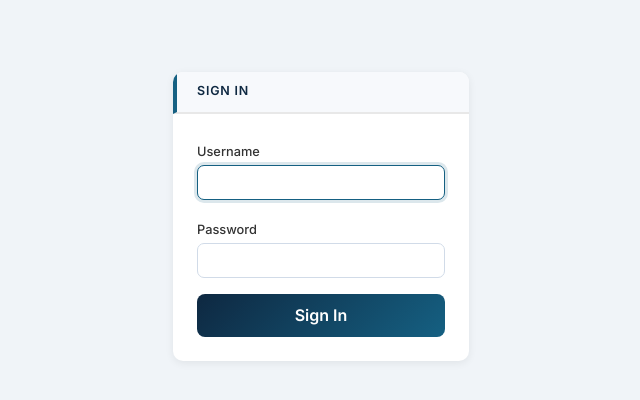
After one commit to maxwellkeeping/RecoveryNote, a Flask app: page /login in a window 1280 px wide. The commit adds this page. Shown: the top 400 px of the page, without its empty margins (319-959 px from the left). Run offline with Flask 2, Linux system fonts and the light colour scheme; some libraries are stand-ins or nearby versions.

Commit message:
Add username/password auth: Flask-Login, admin/user roles, login page

```diff
--- a/app.py
+++ b/app.py
@@ -3,11 +3,14 @@ import json
 import os
 import re
 import sys
+import hashlib
 from contextlib import contextmanager
 from datetime import date
+from functools import wraps
 
 import psycopg2
 import psycopg2.extras
+from flask_login import LoginManager, UserMixin, login_user, logout_user, login_required, current_user
 
 APP_DIR = os.path.dirname(__file__)
 sys.path.insert(0, os.path.join(APP_DIR, 'tools'))
@@ -28,6 +31,53 @@ app = Flask(__name__)
 app.secret_key = os.environ.get('SECRET_KEY', 'dev-secret-change-in-production')
 # expose sanitize helper to templates
 app.jinja_env.globals['sanitize_name'] = lambda s: re.sub(r"[^0-9A-Za-z]+", '_', s).strip('_')
+
+# ── Flask-Login setup ────────────────────────────────────────────────────────
+login_manager = LoginManager()
+login_manager.init_app(app)
+login_manager.login_view = 'login'
+login_manager.login_message_category = 'warning'
+
+
+class User(UserMixin):
+    def __init__(self, id, username, role):
+        self.id = id
+        self.username = username
+        self.role = role
+
+    @property
+    def is_admin(self):
+        return self.role == 'admin'
+
+
+@login_manager.user_loader
+def load_user(user_id):
+    try:
+        with db_cursor() as cur:
+            cur.execute("SELECT id, username, role FROM users WHERE id = %s", (int(user_id),))
+            row = cur.fetchone()
+        if row:
+            return User(row[0], row[1], row[2])
+    except Exception:
+        pass
+    return None
+
+
+def admin_required(f):
+    """Decorator: requires login + admin role."""
+    @wraps(f)
+    @login_required
+    def decorated(*args, **kwargs):
+        if not current_user.is_admin:
+            flash('Admin access required.', 'danger')
+            return redirect(url_for('track'))
+        return f(*args, **kwargs)
+    return decorated
+
+
+def hash_password(password):
+    """Simple SHA-256 hash. Adequate for PoC; upgrade to bcrypt for production."""
+    return hashlib.sha256(password.encode('utf-8')).hexdigest()
 
 
 @contextmanager
@@ -50,7 +100,7 @@ def db_cursor():
 
 
 def init_db():
-    """Create the submissions table if it does not yet exist."""
+    """Create the submissions and users tables if they do not yet exist."""
     with db_cursor() as cur:
         cur.execute("""
             CREATE TABLE IF NOT EXISTS submissions (
@@ -59,6 +109,22 @@ def init_db():
                 created_at  DATE   NOT NULL DEFAULT CURRENT_DATE
             )
         """)
+        cur.execute("""
+            CREATE TABLE IF NOT EXISTS users (
+                id          SERIAL PRIMARY KEY,
+                username    VARCHAR(100) UNIQUE NOT NULL,
+                password    VARCHAR(256) NOT NULL,
+                role        VARCHAR(20)  NOT NULL DEFAULT 'user'
+            )
+        """)
+        # Seed default accounts if users table is empty
+        cur.execute("SELECT COUNT(*) FROM users")
+        if cur.fetchone()[0] == 0:
+            cur.execute(
+                "INSERT INTO users (username, password, role) VALUES (%s, %s, %s), (%s, %s, %s)",
+                ('admin', hash_password('admin123'), 'admin',
+                 'user', hash_password('user123'), 'user')
+            )
 
 
 _db_initialized = False
@@ -159,6 +225,7 @@ def load_field_groups():
 
 
 @app.route('/map-lookups', methods=['GET', 'POST'])
+@admin_required
 def map_lookups():
     groups = load_field_groups()
     labels = []
@@ -197,13 +264,52 @@ def map_lookups():
     return render_template('map_lookups.html', labels=labels, lookups=list(lookups.keys()), mapping=mapping)
 
 
+# ── Authentication routes ────────────────────────────────────────────────────
+
+@app.route('/login', methods=['GET', 'POST'])
+def login():
+    if current_user.is_authenticated:
+        return redirect(url_for('track'))
+    if request.method == 'POST':
+        username = request.form.get('username', '').strip()
+        password = request.form.get('password', '')
+        try:
+            with db_cursor() as cur:
+                cur.execute(
+                    "SELECT id, username, password, role FROM users WHERE username = %s",
+                    (username,)
+                )
+                row = cur.fetchone()
+        except Exception:
+            row = None
+        if row and row[2] == hash_password(password):
+            user = User(row[0], row[1], row[3])
+            login_user(user)
+            next_page = request.args.get('next')
+            return redirect(next_page or url_for('track'))
+        flash('Invalid username or password.', 'danger')
+    return render_template('login.html')
+
+
+@app.route('/logout')
+@login_required
+def logout():
+    logout_user()
+    flash('Logged out.', 'info')
+    return redirect(url_for('login'))
+
+
+# ── Application routes ───────────────────────────────────────────────────────
+
 @app.route('/', methods=['GET'])
+@login_required
 def form():
     groups = load_field_groups()
     return render_template('form.html', groups=groups, values={}, edit_index=None)
 
 
 @app.route('/edit/<int:id>', methods=['GET'])
+@login_required
 def edit(id):
     with db_cursor() as cur:
         cur.execute("SELECT data FROM submissions WHERE id = %s", (id,))
@@ -216,6 +322,7 @@ def edit(id):
 
 
 @app.route('/submit', methods=['POST'])
+@login_required
 def submit():
     groups = load_field_groups()
     missing = []
@@ -248,6 +355,7 @@ def submit():
 
 
 @app.route('/update/<int:id>', methods=['POST'])
+@login_required
 def update(id):
     with db_cursor() as cur:
         cur.execute("SELECT data FROM submissions WHERE id = %s", (id,))
@@ -278,6 +386,7 @@ def update(id):
 
 
 @app.route('/generate/<int:id>', methods=['GET'])
+@login_required
 def generate(id):
     """Generate a filled Recovery Note docx for the submission with the given id."""
     with db_cursor() as cur:
@@ -305,6 +414,7 @@ def generate(id):
 
 
 @app.route('/generate', methods=['GET'])
+@login_required
 def generate_latest():
     """Generate the most recent submission."""
     with db_cursor() as cur:
@@ -325,6 +435,7 @@ def submissions_api():
 
 
 @app.route('/track', methods=['GET'])
+@login_required
 def track():
     with db_cursor() as cur:
         cur.execute("SELECT id, data FROM submissions ORDER BY id")
@@ -334,6 +445,7 @@ def track():
 
 
 @app.route('/delete/<int:id>', methods=['POST'])
+@login_required
 def delete(id):
     with db_cursor() as cur:
         cur.execute("DELETE FROM submissions WHERE id = %s RETURNING id", (id,))
@@ -372,6 +484,7 @@ def next_seq():
 
 
 @app.route('/admin')
+@admin_required
 def admin():
     return render_template('admin.html')
 
--- a/requirements.txt
+++ b/requirements.txt
@@ -1,4 +1,5 @@
 Flask>=2.0
+flask-login>=0.6
 python-docx>=1.1.0
 lxml>=4.9
 gunicorn>=21.0
--- a/templates/base.html
+++ b/templates/base.html
@@ -119,6 +119,7 @@
   <body>
 
     <!-- ── Navbar ─────────────────────────────────────────────────────────── -->
+    {% if current_user.is_authenticated %}
     <nav class="app-navbar">
       <div class="container d-flex align-items-center gap-3" style="max-width:1200px">
         <a class="brand" href="{{ url_for('track') }}">Recovery Note</a>
@@ -127,11 +128,18 @@
              href="{{ url_for('form') }}">+ New Agreement</a>
           <a class="nav-link {% if request.endpoint == 'track' %}active{% endif %}"
              href="{{ url_for('track') }}">Tracking</a>
+          {% if current_user.is_admin %}
           <a class="nav-link {% if request.endpoint == 'admin' %}active{% endif %}"
              href="{{ url_for('admin') }}">Admin</a>
+          {% endif %}
+        </div>
+        <div class="ms-auto d-flex align-items-center gap-2">
+          <span style="color:rgba(255,255,255,.6);font-size:.78rem">{{ current_user.username }}</span>
+          <a class="nav-link" href="{{ url_for('logout') }}" style="font-size:.78rem">Sign Out</a>
         </div>
       </div>
     </nav>
+    {% endif %}
 
     <!-- ── Main content ──────────────────────────────────────────────────── -->
     <div class="container py-4" style="max-width:{% block container_width %}960{% endblock %}px">
--- /dev/null
+++ b/templates/login.html
@@ -0,0 +1,28 @@
+{% extends "base.html" %}
+
+{% block title %}Login{% endblock %}
+
+{% block content %}
+      <div class="row justify-content-center mt-5">
+        <div class="col-sm-8 col-md-5 col-lg-4">
+          <div class="section-card">
+            <div class="card-header">Sign In</div>
+            <div class="card-body p-4">
+              <form method="post" action="{{ url_for('login') }}">
+                <div class="mb-3">
+                  <label class="form-label" for="username">Username</label>
+                  <input type="text" name="username" id="username" class="form-control"
+                         required autofocus autocomplete="username">
+                </div>
+                <div class="mb-3">
+                  <label class="form-label" for="password">Password</label>
+                  <input type="password" name="password" id="password" class="form-control"
+                         required autocomplete="current-password">
+                </div>
+                <button type="submit" class="btn btn-submit w-100">Sign In</button>
+              </form>
+            </div>
+          </div>
+        </div>
+      </div>
+{% endblock %}
```
